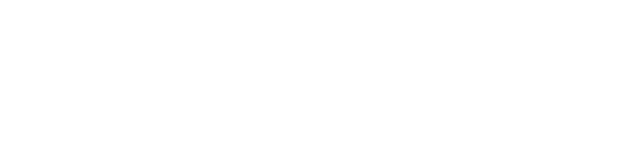
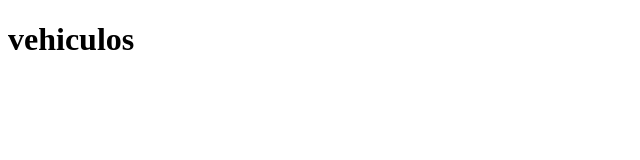
Before and after one commit to MoralesNovaJorge/RUBRICA, a plain HTML site: page index.html in a window 1280 px wide. Shown: the whole page, without its empty margins (0-640 px from the left). Drawn offline with Linux system fonts and the light colour scheme.

Commit message:
commit 2 rama develop

```diff
--- a/index.html
+++ b/index.html
@@ -5,6 +5,7 @@
     <title>Carros Deportivos</title>
 </head>
 <body>
+<h1>vehiculos</h1>
 
 </body>
 </html>
```
